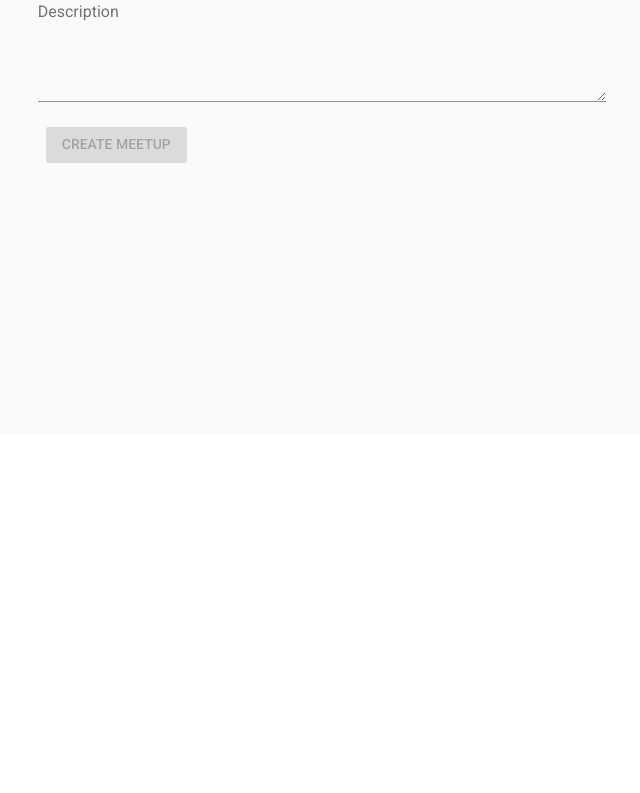
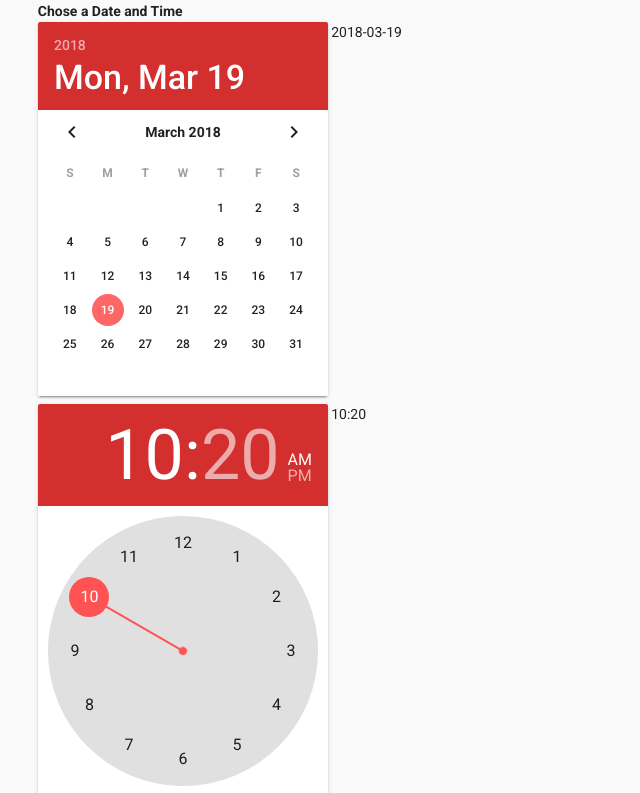
Before and after one commit to peelmicro/devmeetup-vuetify, a Vue app: page /meetups/new in a window 1280 px wide. Shown: the part 365-1158 px from the top of the page, without its empty margins (318-958 px from the left). Before the commit the page ends 800 px from the top, so only its background shows below. Built offline with nearby package versions, Linux system fonts and the light colour scheme.

Commit message:
Adding Date & Time Pickers

```diff
--- a/package.json
+++ b/package.json
@@ -13,7 +13,7 @@
   "dependencies": {
     "vue": "^2.5.2",
     "vue-router": "^3.0.1",
-    "vuetify": "^1.0.8",
+    "vuetify": "^1.0.10",
     "vuex": "^3.0.1"
   },
   "devDependencies": {
--- a/src/components/Meetup/CreateMeetup.vue
+++ b/src/components/Meetup/CreateMeetup.vue
@@ -48,6 +48,24 @@
           </v-layout>
           <v-layout row>
             <v-flex xs12 sm6 offset-sm3>
+              {{submittableDateTime}}
+              <h4>Chose a Date and Time</h4>
+            </v-flex>
+          </v-layout>
+          <v-layout row class="mb-2">
+            <v-flex xs12 sm6 offset-sm3>
+              <v-date-picker v-model="date"></v-date-picker>
+              {{date}}
+            </v-flex>
+          </v-layout>
+          <v-layout row >
+            <v-flex xs12 sm6 offset-sm3>
+              <v-time-picker v-model="time"></v-time-picker>
+              {{time}}
+            </v-flex>
+          </v-layout>
+          <v-layout row>
+            <v-flex xs12 sm6 offset-sm3>
               <v-text-field
                 name="description"
                 label="Description"
@@ -74,13 +92,30 @@
 </template>
 
 <script>
+function formatDate (date) {
+  var d = new Date(date)
+  var month = '' + (d.getMonth() + 1)
+  var day = '' + d.getDate()
+  var year = d.getFullYear()
+
+  if (month.length < 2) month = '0' + month
+  if (day.length < 2) day = '0' + day
+
+  return [year, month, day].join('-')
+}
+function formatTime (date) {
+  var d = new Date(date)
+  return ('0' + d.getHours()).slice(-2) + ':' + ('0' + d.getMinutes()).slice(-2)
+}
 export default {
   data () {
     return {
       title: '',
       location: '',
       imageUrl: '',
-      description: ''
+      description: '',
+      date: formatDate(new Date()),
+      time: formatTime(new Date())
     }
   },
   computed: {
@@ -91,6 +126,10 @@ export default {
         this.imageUrl !== '' &&
         this.description !== ''
       )
+    },
+    submittableDateTime () {
+      const date = new Date(this.date + ' ' + this.time)
+      return date
     }
   },
   methods: {
@@ -103,7 +142,7 @@ export default {
         location: this.location,
         imageUrl: this.imageUrl,
         description: this.description,
-        date: new Date()
+        date: this.submittableDateTime
       }
       this.$store.dispatch('createMeetup', meetupData)
       this.$router.push('/meetups')
--- a/src/components/Meetup/Meetup.vue
+++ b/src/components/Meetup/Meetup.vue
@@ -4,17 +4,15 @@
       <v-flex xs12>
         <v-card>
           <v-card-title>
-            <h4 class="primary--text">{{meetup.title}}</h4>
+            <h4 class="primary--text">{{ meetup.title }}</h4>
           </v-card-title>
           <v-card-media
             :src="meetup.imageUrl"
             height="400px"
           ></v-card-media>
           <v-card-text>
-            <div class="info--text">{{meetup.date}} - Where it takes place:</div>
-            <div>
-              Lorem Ipsum is simply dummy text of the printing and typesetting industry. Lorem Ipsum has been the industry's standard dummy text ever since the 1500s, when an unknown printer took a galley of type and scrambled it to make a type specimen book. It has survived not only five centuries, but also the leap into electronic typesetting, remaining essentially unchanged. It was popularised in the 1960s with the release of Letraset sheets containing Lorem Ipsum passages, and more recently with desktop publishing software like Aldus PageMaker including versions of Lorem Ipsum.
-            </div>
+            <div class="info--text">{{ meetup.date }} - {{ meetup.location }}</div>
+            <div>{{ meetup.description }}</div>
           </v-card-text>
           <v-card-actions>
             <v-spacer></v-spacer>
--- a/src/store/index.js
+++ b/src/store/index.js
@@ -11,14 +11,18 @@ export const store = new Vuex.Store({
           'https://cdn.images.express.co.uk/img/dynamic/136/590x/travel-activity-Madrid-Spain-nightlife-museums-bars-UploadExpress-Rob-Crossan-658625.jpg',
         id: '3asd342342342',
         title: 'Meetup in Madrid',
-        date: '2018-05-05'
+        date: '2018-05-05',
+        location: 'Madrid',
+        description: 'Madrid is good!'
       },
       {
         imageUrl:
           'https://travel.usnews.com/static-travel/images/destinations/44/empire_state_building_getty_zsolt_hlinka.jpg',
         id: '32314ff4sdsff',
         title: 'Meetup in New York',
-        date: '2018-05-04'
+        date: '2018-05-04',
+        location: 'New York',
+        description: 'New York is good as well!'
       }
     ],
     user: {
```
Also changed, not shown: 1 other file (tests, documents, lock files or other folders).
